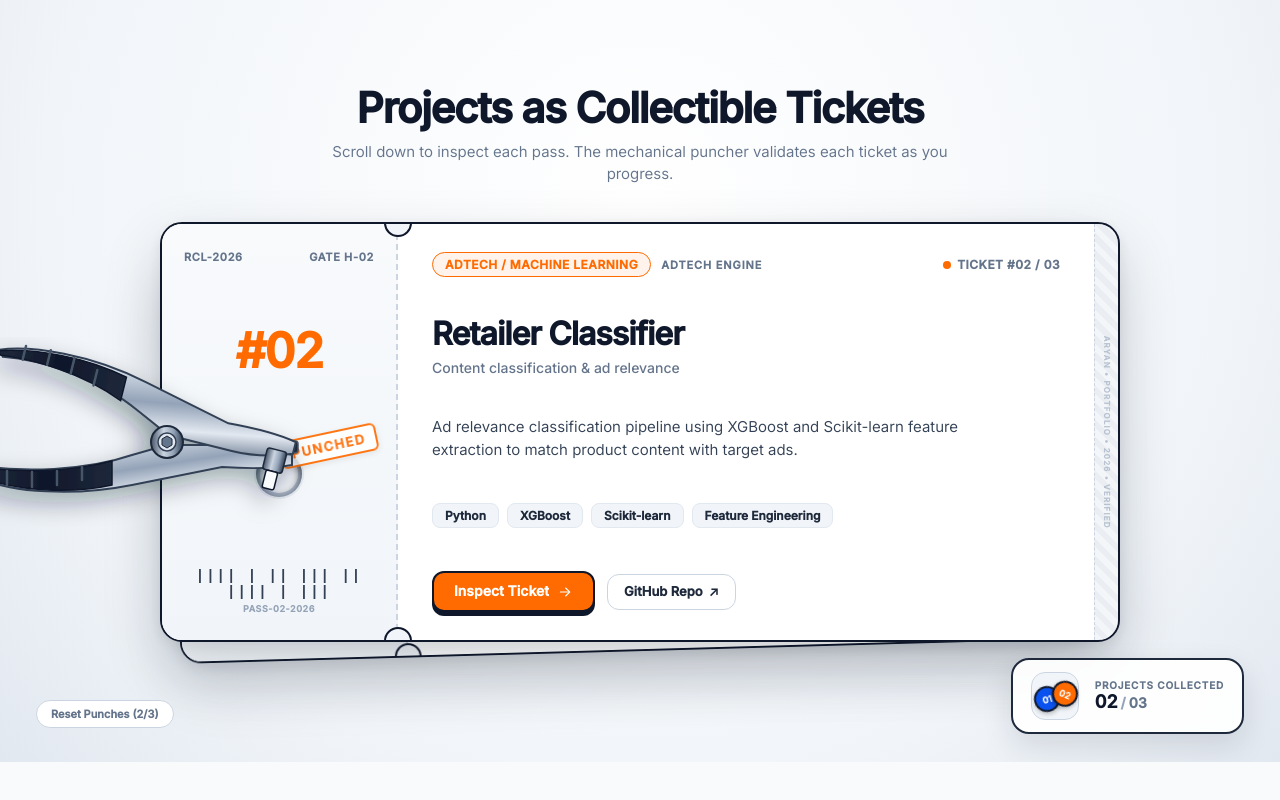
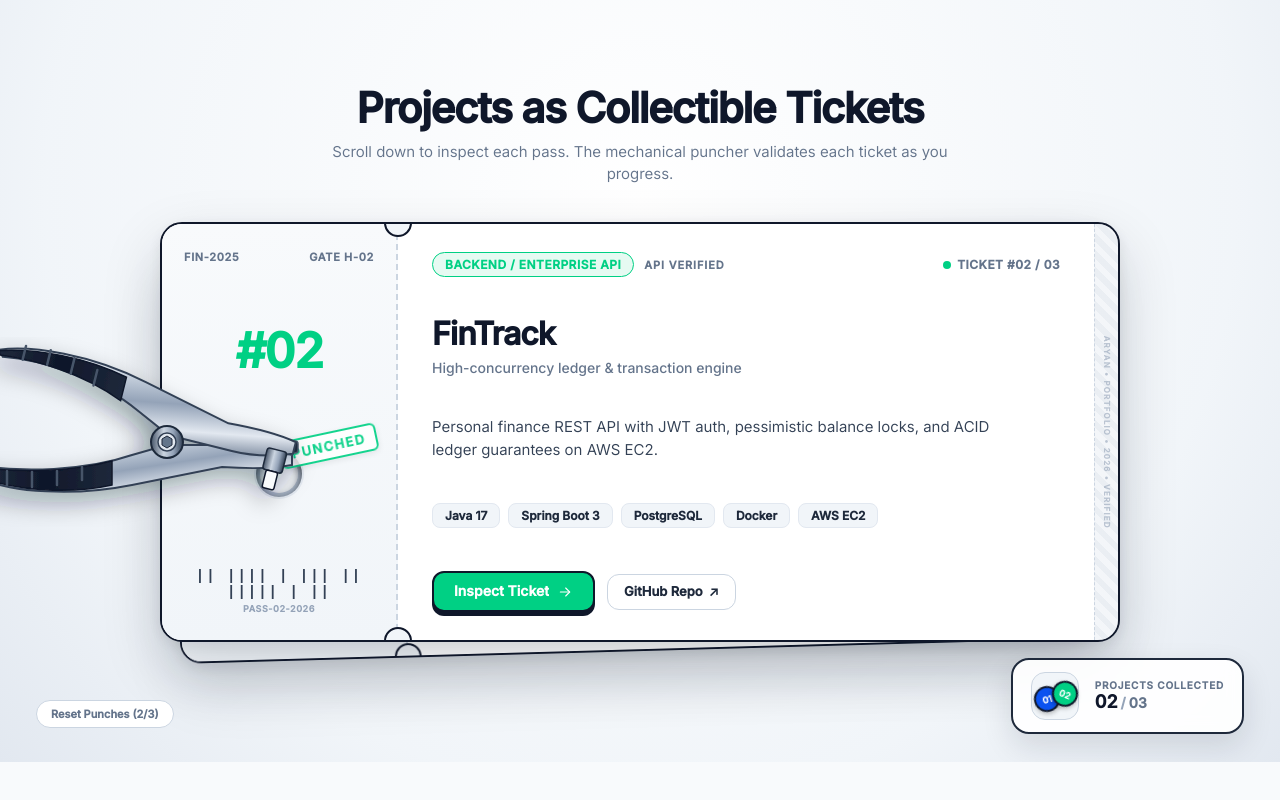
Before and after one commit to aryan9-6-5/portfolio, a React (Vite) app: page / in a window 1280 px wide. Shown: the part 5469-6269 px from the top of the page. Built offline with nearby package versions, Linux system fonts and the light colour scheme.

Commit message:
feat: display Multimodal RAG, FinTrack, and Placement Guard on homepage; set distinct indigo theme for NeuroCog

```diff
--- a/src/components/Portfolio.jsx
+++ b/src/components/Portfolio.jsx
@@ -318,7 +318,7 @@ export default function Portfolio({ maxItems = 3 }) {
   // you on a different page instead of leaving you exactly where you
   // were on the homepage.
   const [selectedProject, setSelectedProject] = useState(null)
-  const FEATURED_HOME_IDS = ['multimodalrag', 'retailclassifier', 'studysmart']
+  const FEATURED_HOME_IDS = ['multimodalrag', 'fintrack', 'placementguard']
   const displayItems = FEATURED_HOME_IDS
     .map((id, idx) => {
       const p = projects.items.find((item) => item.id === id)
--- a/src/components/ProjectModal.jsx
+++ b/src/components/ProjectModal.jsx
@@ -182,6 +182,24 @@ const PROJECT_DETAILS = {
       { value: '96.1%', label: 'Validation ROC-AUC' },
       { value: '< 25ms', label: 'Per-Item Scoring' },
       { value: '18+', label: 'Retail Categories' },
+    ],
+  },
+  placementguard: {
+    tagline: 'Comprehensive campus placement prep platform with algorithmic roadmaps & test analytics',
+    overview:
+      'Placement Guard is a student engineering readiness portal designed to prepare undergraduates for rigorous technical software interviews. It bundles curriculum tracks, company-specific test simulations, and real-time skill radar charts.',
+    architecture: [
+      { label: 'Frontend', desc: 'React 18 single-page application with modular state containers' },
+      { label: 'Styling', desc: 'Tailored responsive CSS3 architecture with fluid dark/light transitions' },
+      { label: 'State & Storage', desc: 'Client-side state synchronization with persistent progress caching' },
+      { label: 'Analytics', desc: 'Algorithmic performance grading with percentile score calculations' },
+    ],
+    challenge:
+      'Structuring dynamic interview topic roadmaps with prerequisite dependencies while preserving responsive performance across low-end mobile devices commonly used by students. Solved via lazy-loaded module trees and lightweight SVG graph rendering.',
+    metrics: [
+      { value: '100%', label: 'Client-side Offline' },
+      { value: '120+', label: 'Curated Problems' },
+      { value: '60 FPS', label: 'Smooth Animation' },
     ],
   },
   studysmart: {
--- a/src/data/content.js
+++ b/src/data/content.js
@@ -113,18 +113,18 @@ export const projects = {
       link: 'https://github.com/aryan9-6-5/youtube-ad-relevance-optimizer',
     },
     {
-      id: 'studysmart',
+      id: 'placementguard',
       ticketNo: '03',
-      code: 'SSM-2025',
-      name: 'StudySmart',
-      category: 'EdTech / Web Platform',
-      role: 'Student placement prep portal',
-      desc: 'Technical placement prep platform with DSA problem roadmaps, company mock tests, and real-time score tracking.',
+      code: 'PLG-2025',
+      name: 'Placement Guard',
+      category: 'EdTech / Placement Prep',
+      role: 'Student placement readiness & test portal',
+      desc: 'Technical placement readiness platform with DSA problem roadmaps, company mock tests, and real-time score tracking.',
       tags: ['React', 'JavaScript', 'CSS3', 'Node.js'],
-      accent: 'green',
-      accentColor: '#00D084',
-      accentBg: '#E6FAF2',
-      admitType: 'CAMPUS VERIFIED',
+      accent: 'purple',
+      accentColor: '#7C4DFF',
+      accentBg: '#F1EEFF',
+      admitType: 'PLACEMENT GUARD',
       gate: 'GATE C-03',
       barcode: '|| |||| | ||| || ||||| | ||',
       link: 'https://github.com/aryan9-6-5/StudySmart',
@@ -138,9 +138,9 @@ export const projects = {
       role: 'Spiking neural network cognitive modeling',
       desc: 'Spiking neural network (SNN) cognitive model built with PyTorch and snnTorch, using Leaky Integrate-and-Fire neurons and surrogate gradient learning.',
       tags: ['PyTorch', 'snnTorch', 'Spiking Neural Networks', 'Neuromorphic AI'],
-      accent: 'pink',
-      accentColor: '#FF2E93',
-      accentBg: '#FFF0F7',
+      accent: 'indigo',
+      accentColor: '#4F46E5',
+      accentBg: '#EEF2FF',
       admitType: 'NEUROMORPHIC LAB',
       gate: 'GATE D-04',
       barcode: '||| || | |||| || | |||| |||',
```
